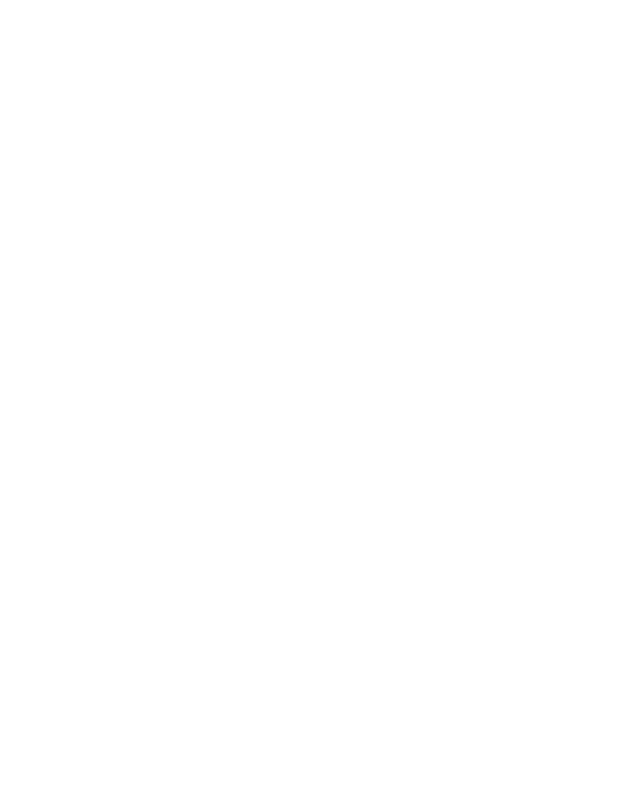
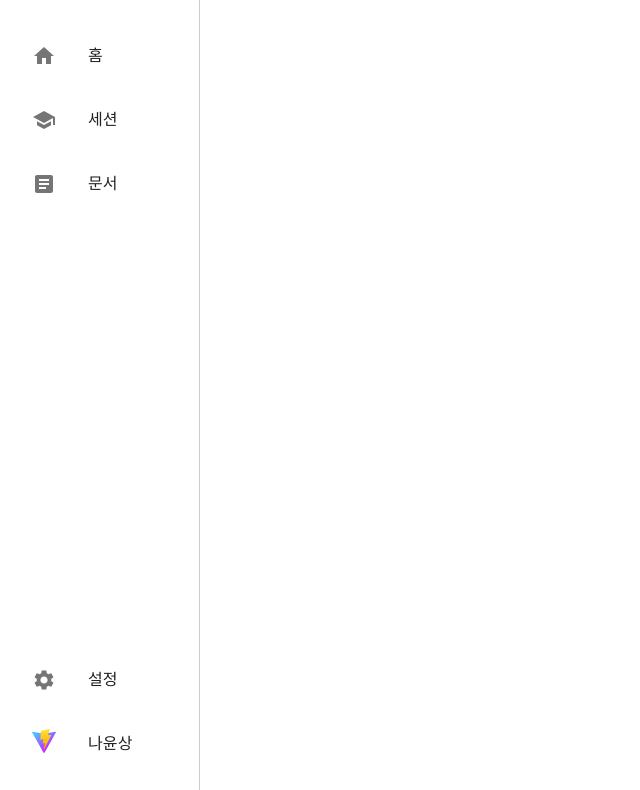
Before and after one commit to nayounsang/catch-up-proto, a React (Vite) app: page /dashboard in a window 1280 px wide. Shown: the top 790 px of the page, without its empty margins (0-640 px from the left). Built offline with nearby package versions, Linux system fonts and the light colour scheme.

Commit message:
feat: sidebar 제작

```diff
--- a/package.json
+++ b/package.json
@@ -13,6 +13,7 @@
     "@emotion/react": "^11.11.4",
     "@emotion/styled": "^11.11.5",
     "@fontsource/roboto": "^5.0.13",
+    "@mui/icons-material": "^5.15.20",
     "@mui/material": "^5.15.20",
     "react": "^18.2.0",
     "react-dom": "^18.2.0",
--- /dev/null
+++ b/src/component/atom/BrandLogo.tsx
@@ -0,0 +1,10 @@
+interface PropType{
+    width?: number
+    height?: number
+}
+
+export default function BrandLogo({width = 40,height = 40}:PropType){
+    return(
+        <img src="/vite.svg" width={width} height={height} alt="catch-up"/>
+    )
+}
--- /dev/null
+++ b/src/component/molecule/SideBarElement.tsx
@@ -0,0 +1,44 @@
+import {
+  Link,
+  ListItem,
+  ListItemButton,
+  ListItemIcon,
+  ListItemText,
+} from "@mui/material";
+import { ReactNode } from "react";
+
+interface PropType {
+  Icon: ReactNode;
+  text: string;
+  href?: string;
+  onClick?: React.MouseEventHandler<HTMLDivElement>;
+}
+
+export default function SideBarElement({
+  Icon,
+  text,
+  onClick,
+  href,
+}: PropType) {
+  return (
+    <ListItem>
+      <Link
+        href={href}
+        sx={{
+            width:"100%",
+          textDecoration: "none",
+          color: "inherit", // 기본 링크 색상 제거
+          "&:hover": {
+            textDecoration: "none", // 호버 시에도 밑줄 제거
+            color: "inherit",
+          },
+        }}
+      >
+        <ListItemButton onClick={onClick}>
+          <ListItemIcon>{Icon}</ListItemIcon>
+          <ListItemText>{text}</ListItemText>
+        </ListItemButton>
+      </Link>
+    </ListItem>
+  );
+}
--- /dev/null
+++ b/src/component/organism/SideBarInfo.tsx
@@ -0,0 +1,37 @@
+import {
+  List,
+  ListItem,
+  ListItemAvatar,
+  ListItemButton,
+  ListItemText,
+} from "@mui/material";
+import { ReactNode } from "react";
+import SettingsIcon from "@mui/icons-material/Settings";
+import SideBarElement from "../molecule/SideBarElement";
+import BrandLogo from "../atom/BrandLogo";
+
+const infoData: {
+  key: number;
+  text: string;
+  Icon: ReactNode;
+  href?: string;
+  onClick?: React.MouseEventHandler<HTMLDivElement>;
+}[] = [{ key: 0, text: "설정", Icon: <SettingsIcon />, href: "/" }];
+
+export default function SideBarInfo() {
+  return (
+    <List>
+      {infoData.map((e) => (
+        <SideBarElement {...e} />
+      ))}
+      <ListItem>
+        <ListItemButton sx={{cursor:"default",":hover":{backgroundColor:"inherit"}}}>
+          <ListItemAvatar>
+            <BrandLogo width={24} height={24} />
+          </ListItemAvatar>
+          <ListItemText>나윤상</ListItemText>
+        </ListItemButton>
+      </ListItem>
+    </List>
+  );
+}
--- /dev/null
+++ b/src/component/organism/SideBarMenu.tsx
@@ -0,0 +1,27 @@
+import { List } from "@mui/material";
+import { ReactNode } from "react";
+import HomeIcon from "@mui/icons-material/Home";
+import SchoolIcon from '@mui/icons-material/School';
+import ArticleIcon from '@mui/icons-material/Article';
+import SideBarElement from "../molecule/SideBarElement";
+
+const menuData: {
+  key: number;
+  text: string;
+  Icon: ReactNode;
+  href?: string;
+  onClick?: React.MouseEventHandler<HTMLDivElement>;
+}[] = [{ key: 0, text: "홈", Icon: <HomeIcon />, href: "/" },
+{ key: 1, text: "세션", Icon: <SchoolIcon />, href: "/" },
+{ key: 2, text: "문서", Icon: <ArticleIcon />, href: "/" },
+];
+
+export default function SideBarMenu() {
+  return (
+    <List>
+      {menuData.map((e) => (
+        <SideBarElement {...e} />
+      ))}
+    </List>
+  );
+}
--- /dev/null
+++ b/src/component/template/SideBar.tsx
@@ -0,0 +1,21 @@
+import { Box, styled } from "@mui/material";
+import SideBarMenu from "../organism/SideBarMenu";
+import SideBarInfo from "../organism/SideBarInfo";
+export default function SideBar() {
+  return (
+    <Container>
+      <SideBarMenu />
+      <SideBarInfo/>
+    </Container>
+  );
+}
+
+const Container = styled(Box)(() => ({
+  display: "flex",
+  flexDirection: "column",
+  justifyContent: "space-between",
+  height: "100%",
+  borderRight: "1px solid #ccc",
+  width: "200px",
+  padding: "1rem 0"
+}));
--- a/src/component/template/Start.tsx
+++ b/src/component/template/Start.tsx
@@ -1,9 +1,10 @@
 import { Box, Button, Link, Typography, styled } from "@mui/material";
+import BrandLogo from "../atom/BrandLogo";
 
 export default function Start() {
   return (
     <Container>
-      <BrandImage src="/vite.svg" width={200} height={200} />
+      <BrandLogo width={200} height={200}/>
       <Box>
         <Text>
           Lorem ipsum dolor sit amet, consectetur adipiscing elit, sed do
@@ -26,8 +27,6 @@
   width: "40%",
 }));
 
-const BrandImage = styled("img")(() => ({}));
-
 const Text = styled(Typography)(() => ({}));
 
 const StartButton = styled(Button)(() => ({
--- a/src/page/DashBoard.tsx
+++ b/src/page/DashBoard.tsx
@@ -1,10 +1,11 @@
 import { styled } from "@mui/material";
+import SideBar from "../component/template/SideBar";
 
 export default function DashBoard() {
   return (
     <>
       <Container>
-
+        <SideBar/>
       </Container>
     </>
   );
@@ -12,8 +13,6 @@
 
 const Container = styled("section")(() => ({
   display: "flex",
-  alignItems: "center",
-  justifyContent: "center",
   width: "100%",
   height: "100vh",
 }));
--- a/src/page/Login.tsx
+++ b/src/page/Login.tsx
@@ -1,5 +1,4 @@
 import { Box, Button, Input, Link, Typography, styled } from "@mui/material";
-import React from "react";
 
 export default function Login() {
   return (
```
Also changed, not shown: 1 other file (tests, documents, lock files or other folders).
